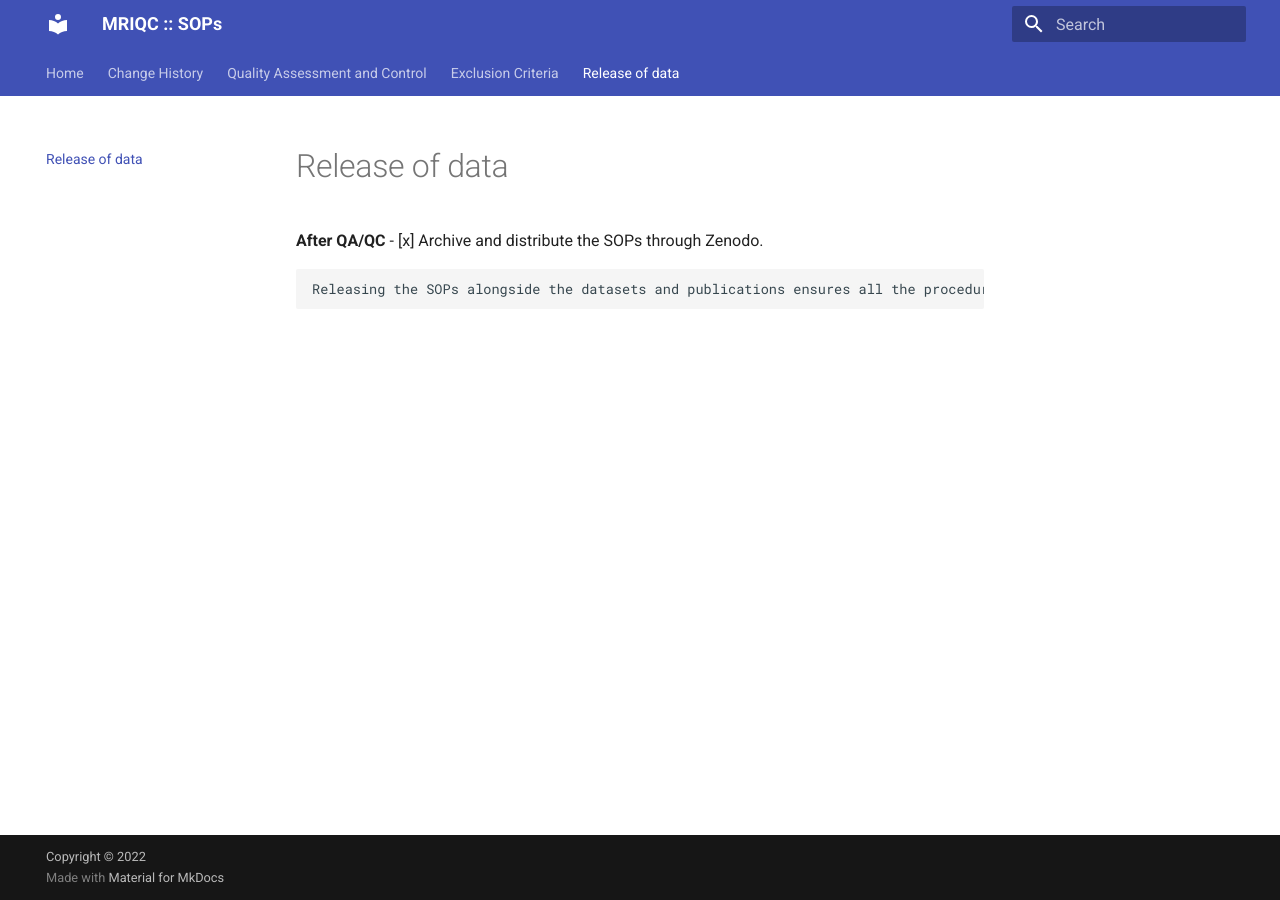
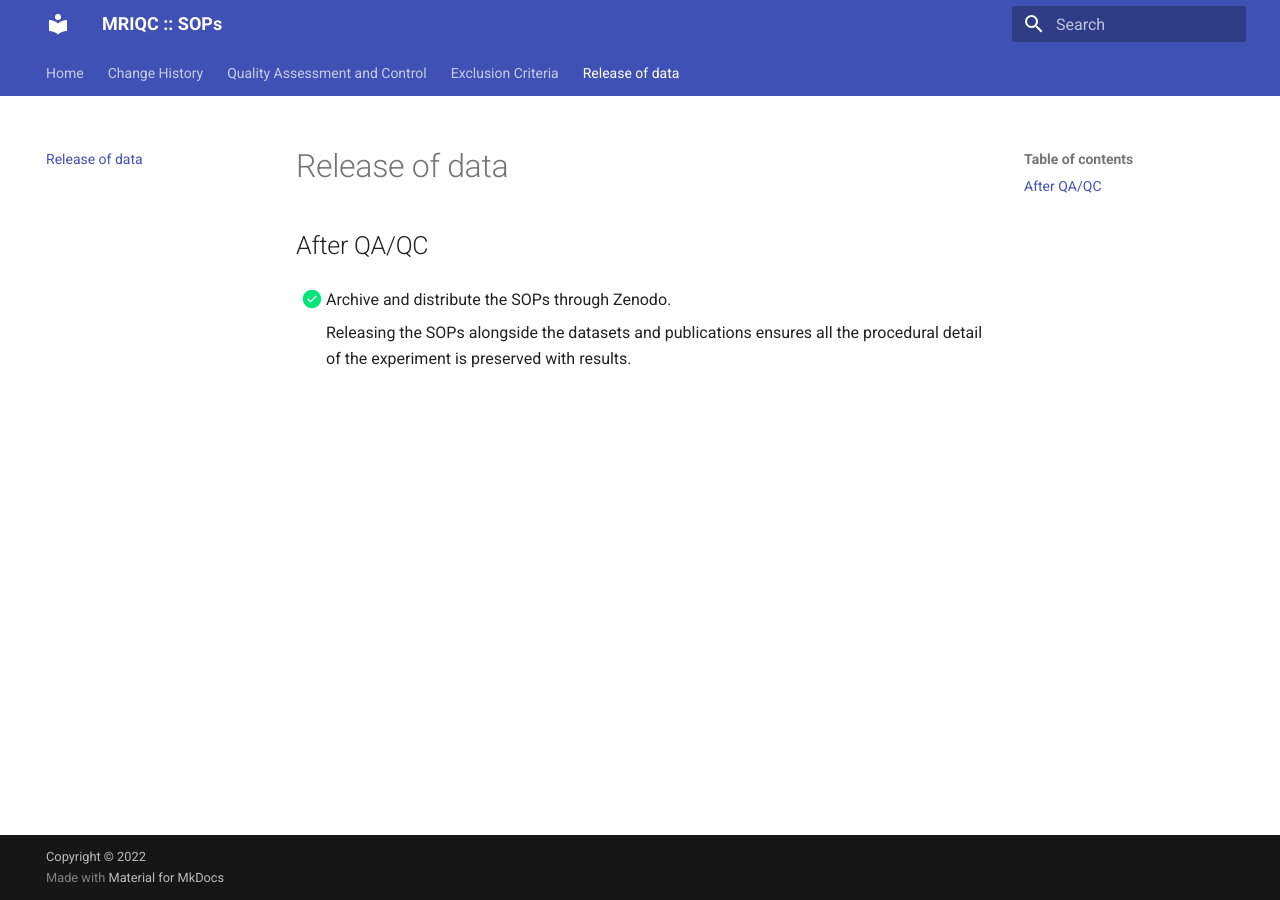
Before and after one commit to TheAxonLab/frontiers-qc-sops, an MkDocs documentation site: the page built from docs/release.md, in a window 1280 px wide. Built offline with MkDocs 1.6.1 and Material for MkDocs 9.7.7, drawn with Linux system fonts in a browser that asks for light colours.

Commit message:
fix release.md

```diff
--- a/docs/release.md
+++ b/docs/release.md
@@ -1,4 +1,5 @@
-**After QA/QC**
+## After QA/QC
+
 - [x] Archive and distribute the SOPs through Zenodo.
 
     Releasing the SOPs alongside the datasets and publications ensures all the procedural detail of the experiment is preserved with results.
```
